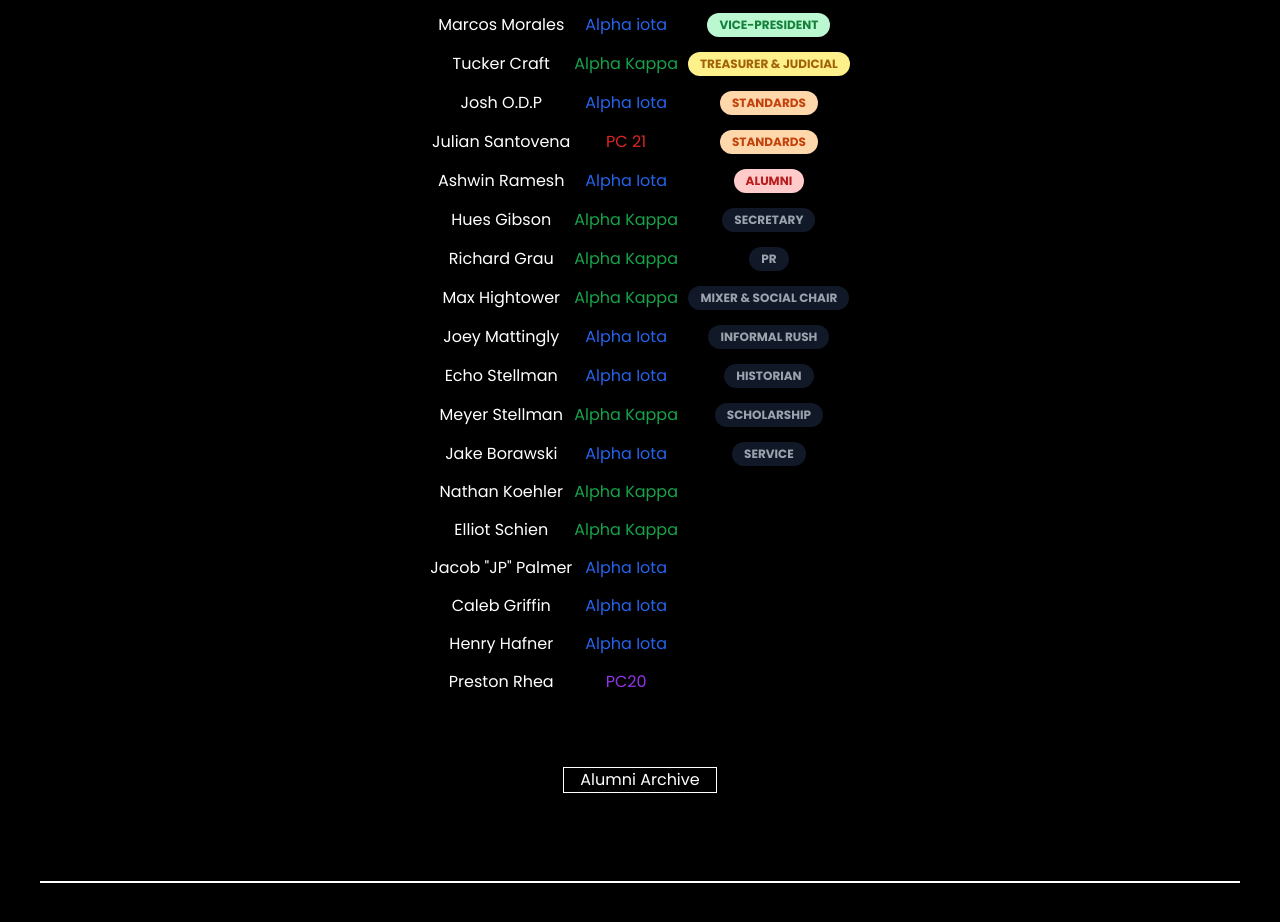
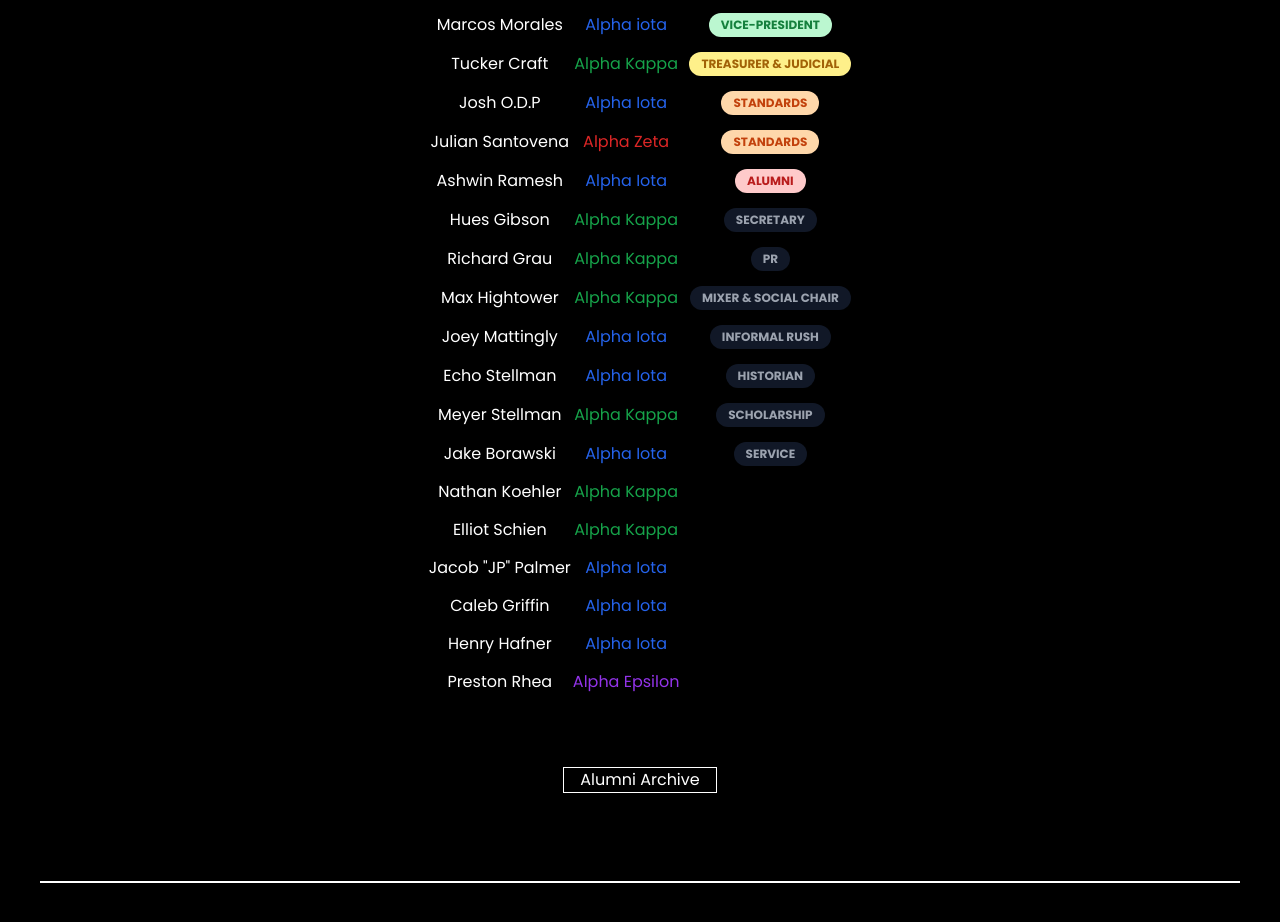
Before and after one commit to Kaelubagu/IXP-Website, a Next.js app: page / in a window 1280 px wide. Shown: the part 2670-3592 px from the top of the page. Built offline with nearby package versions, Linux system fonts and the light colour scheme.

Commit message:
Finalized

```diff
--- a/src/app/page.js
+++ b/src/app/page.js
@@ -167,7 +167,7 @@ export default function Home() {
                 </tr>
                 <tr>
                   <td>Julian Santovena</td>
-                  <td class=" text-red-600">PC 21</td>
+                  <td class=" text-red-600">Alpha Zeta</td>
                   <td>
                     <div class="ml-2 text-xs inline-flex items-center font-bold leading-sm uppercase px-3 py-1 bg-orange-200 text-orange-700 rounded-full">
                             Standards
@@ -269,7 +269,7 @@ export default function Home() {
                 </tr>
                 <tr>
                   <td>Preston Rhea</td>
-                  <td class=" text-purple-600">PC20</td>
+                  <td class=" text-purple-600">Alpha Epsilon</td>
                 </tr>
               </tbody>
             </table>
```
